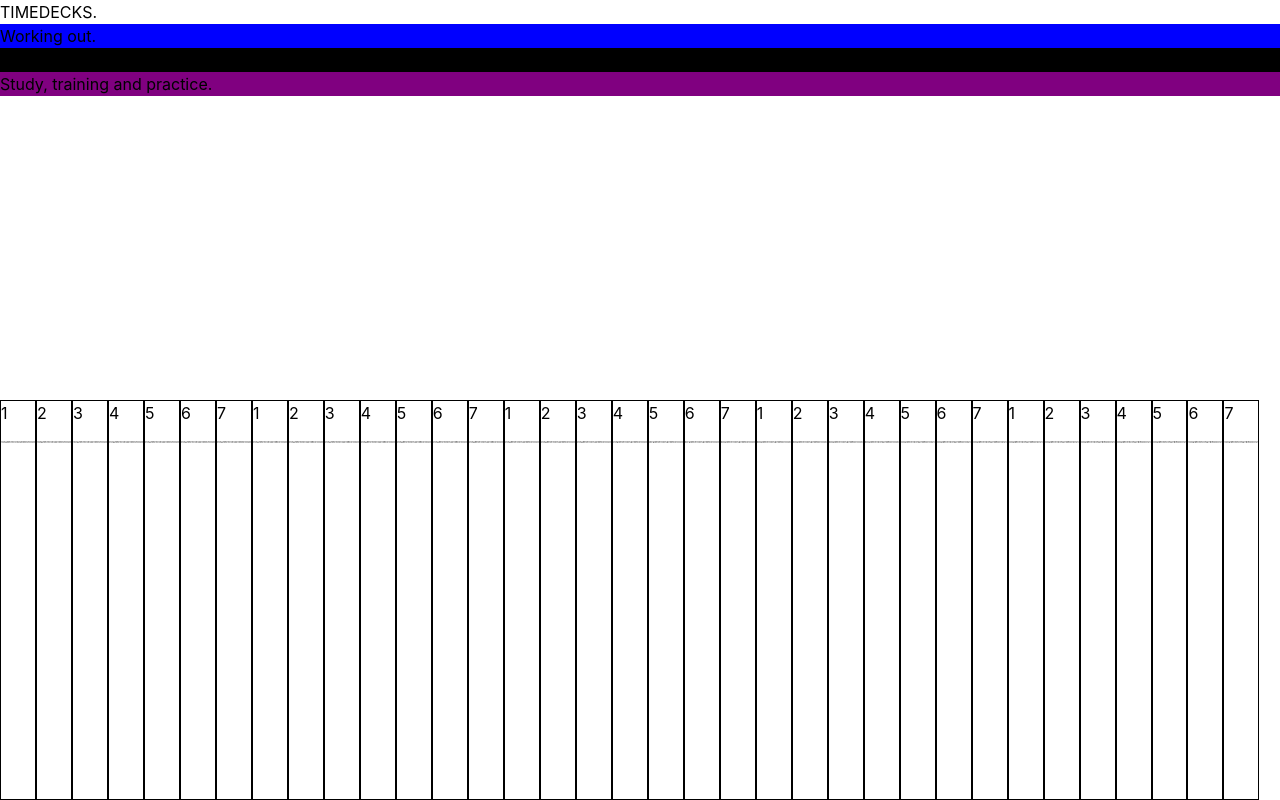
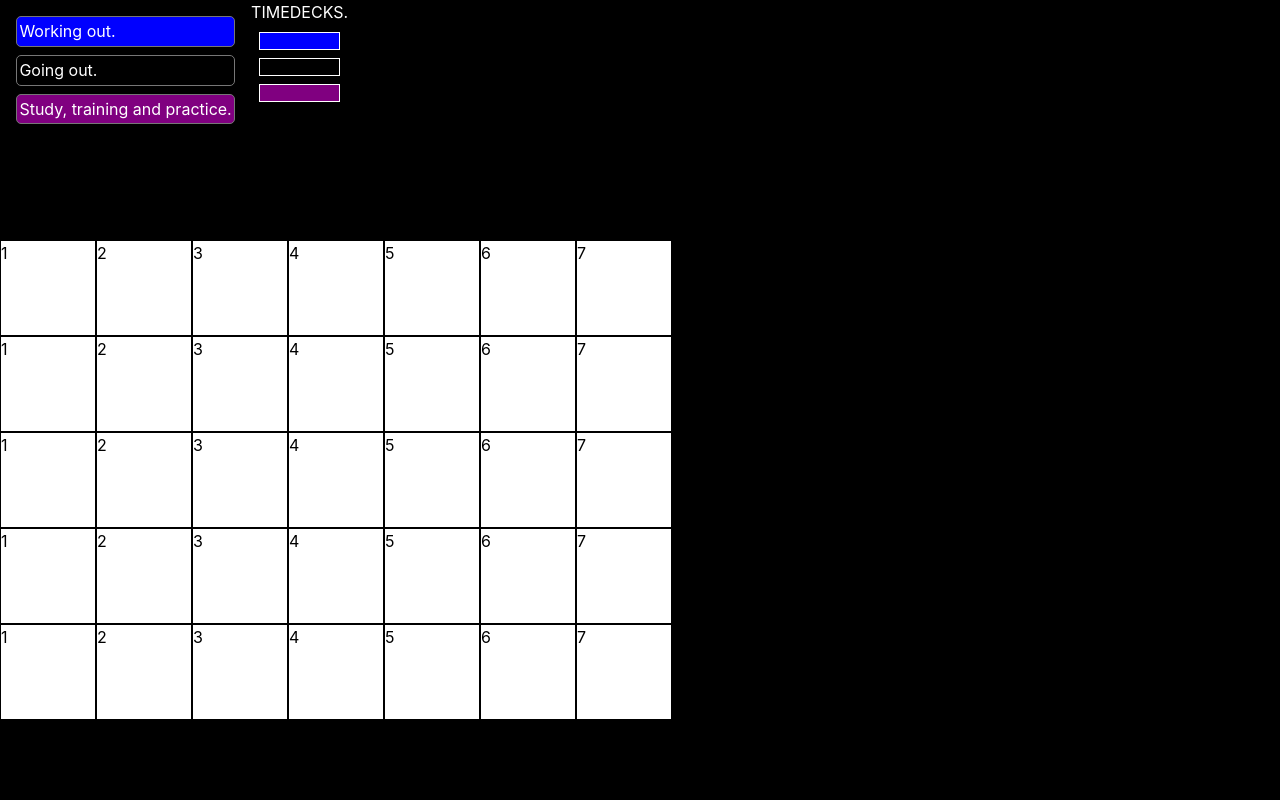
Before and after one commit to munrhalls/time-glance, a React (Create React App) app: page / in a window 1280 px wide. Built offline with nearby package versions, Linux system fonts and the light colour scheme.

Commit message:
panel items css

```diff
--- a/src/App.css
+++ b/src/App.css
@@ -5,14 +5,37 @@ body {
 }
 
 .App {
+    background-color: #000;
+    color: #fff;
     height: 100vh;
     width: 100vw;
     position: relative;
     margin: 0;
 }
 
+
+
+
 .TimeDecks {
-    height: 50vh;
+    height: 30vh;
+    display: flex;
+}
+
+.TimeDeck {
+    border: 1px solid #fff;
+    margin: 0.5rem;
+    padding: 0.5rem;
+}
+
+.TimeDecksPanel {
+    padding: 0.5rem;
+}
+.TimeDecksPanelItem {
+    border: 1px solid #777;
+    border-radius: 5px;
+    margin: 0.5rem;
+    padding: 0.15rem;
+
 }
 
 
@@ -20,20 +43,22 @@ body {
 
 
 .Schedule {
-    height: 50vh;
+    height: 40vh;
     display: flex;
     flex-wrap: wrap;
 }
 
 .Week {
     display: flex;
-    flex-wrap: nowrap;
+    flex-wrap: wrap;
 }
 .Day {
+    background-color: #fff;
+    color: #000;
     border: 1px solid #000000;
-    flex: 1;
-    max-width: 2.5rem;
-    flex-wrap: nowrap;
+    height: 6rem;
+    width: 6rem;
+    flex-wrap: wrap;
 }
 
 .HourMarks {
--- a/src/components/Day.js
+++ b/src/components/Day.js
@@ -6,9 +6,9 @@ export const Day = ({ day }) => {
     return (
         <div className="Day">
             {day}
-            <div className="HourMarks">
+            {/* <div className="HourMarks">
                 {hourMarks.map(hourMark => { return <span className="HourMark" key={hourMark}>{hourMark}</span> })}
-            </div>
+            </div> */}
         </div>
     )
 }
--- a/src/components/Schedule.js
+++ b/src/components/Schedule.js
@@ -7,7 +7,7 @@ export const Schedule = () => {
 
     return (
         <div className="Schedule">
-            {weeks.map(week => <div className="Week">
+            {weeks.map(week => <div className="Week" key={week}>
                 {month.map((day, index) => { return <Day day={day} key={day} /> })}
             </div>)}
 
--- a/src/components/TimeDeck.js
+++ b/src/components/TimeDeck.js
@@ -2,8 +2,7 @@ import React from 'react'
 
 export const TimeDeck = ({timeDeck}) => {
     return (
-        <div style={{background: `${timeDeck.color}`}}>
-           {timeDeck.name}
+        <div className="TimeDeck" style={{background: `${timeDeck.color}`}}>
         </div>
     )
 }
--- a/src/components/TimeDecks.js
+++ b/src/components/TimeDecks.js
@@ -27,7 +27,7 @@ export const TimeDecks = () => {
 
     return (
         <div className='TimeDecks'>
-            {/* <TimeDecksPanel timeDecks={timeDecks} /> */}
+            <TimeDecksPanel timeDecks={timeDecks} />
             <div>
                 TIMEDECKS.
                 {timeDecks.map(timeDeck => {
--- a/src/components/TimeDecksPanel.js
+++ b/src/components/TimeDecksPanel.js
@@ -2,8 +2,15 @@ import React from 'react'
 
 export const TimeDecksPanel = ({ timeDecks }) => {
     return (
-        <div className="TimeDecksPanel">
-            {timeDecks.map(timeDeck => <div key={timeDeck.id}>Panel item: {timeDeck.name}</div>)}
-        </div>
+        <div className="TimeDecksPanel"
+            style={{}}>
+            {timeDecks.map(timeDeck =>
+                <div className="TimeDecksPanelItem"
+                    key={timeDeck.id}
+                    style={{ backgroundColor: `${timeDeck.color}` }}>
+                    {timeDeck.name}
+                </div>)
+            }
+        </div >
     )
 }
```
Also changed, not shown: DESIGN. CSS..png, DESIGN. SCHEDULE LOOKS..png (added).
